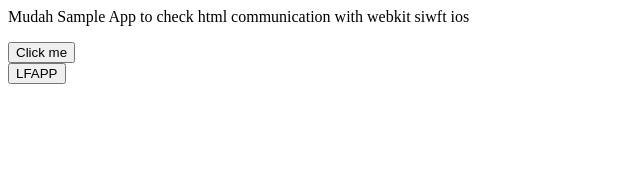
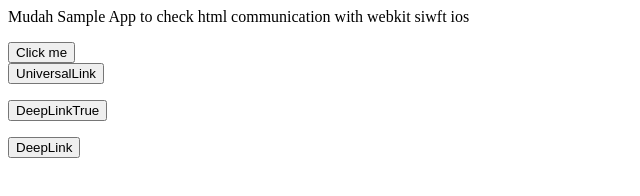
Before and after one commit to RavikiranLF/RavikiranLF.github.io, a plain HTML site: page index.html in a window 1280 px wide. Shown: the whole page, without its empty margins (0-640 px from the left). Drawn offline with Linux system fonts and the light colour scheme.

Commit message:
Initial commit

```diff
--- a/index.html
+++ b/index.html
@@ -1,6 +1,12 @@
 <html><body><p>Mudah Sample App to check html communication with webkit siwft ios</p><button onclick="myFunction()">Click me</button>
     <form>
-      <button formaction="https://lfconnect.com/MFP?success=false">LFAPP</button>
+      <button formaction="https://lfconnect.com/MFP?success=false">UniversalLink</button>
+    </form>
+    <form>
+      <button formaction=" lfconnect://MFP?success=true">DeepLinkTrue</button>
+    </form>
+    <form>
+      <button formaction=" lfconnect://MFP?success=false">DeepLink</button>
     </form>
     <script>
     function myFunction() {
```
